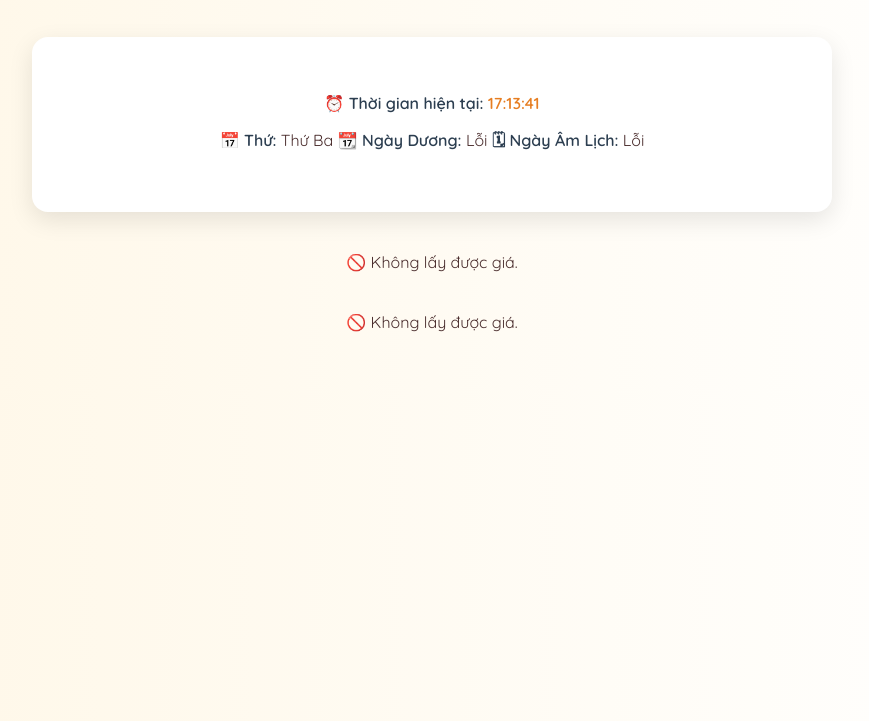
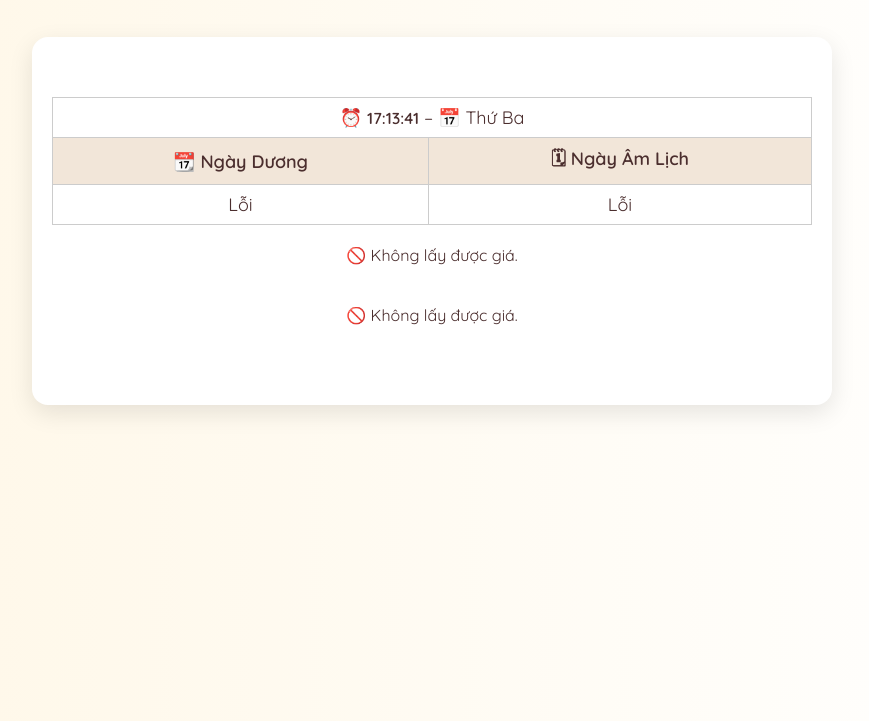
Before and after one commit to nhattan28/giaitri, a plain HTML site: page index.html in a window 1280 px wide. Shown: the part 79-800 px from the top of the page, without its empty margins (208-1077 px from the left). Drawn offline with Linux system fonts and the light colour scheme; no server answers.

Commit message:
Update index.html

```diff
--- a/index.html
+++ b/index.html
@@ -69,11 +69,15 @@
       color: #2c3e50;
     }
 
-    .time {
-      font-size: 16px;
-      font-weight: bold;
-      color: #e67e22;
-    }
+.time {
+  font-size: 16px;
+  font-weight: bold;
+
+  display: inline-block;
+  width: auto;
+  height: auto;
+}
+
 
     @media screen and (max-width: 600px) {
       h1 {
@@ -111,11 +115,21 @@
   <h1>🌾 Cập Nhật Nông Sản & Thời Gian</h1>
   <!-- Lịch âm dương -->
   <div class="container">
-    <p><span class="label">⏰ Thời gian hiện tại:</span> <span id="clock" class="time">--:--:--</span></p>
-    <p><span class="label">📅 Thứ:</span> <span id="thu">Đang tải...</span>
-    <span class="label">📆 Ngày Dương:</span> <span id="ngayDuong">Đang tải...</span>
-    <span class="label">🗓 Ngày Âm Lịch:</span> <span id="ngayAmLich">Đang tải...</span></p>
-  </div>
+<table class="time-table">
+  <tr>
+    <td colspan="2">
+      ⏰ <span id="clock" class="time">--:--:--</span> – 📅 <span id="thu">Đang tải...</span>
+    </td>
+  </tr>
+  <tr>
+    <th>📆 Ngày Dương</th>
+    <th>🗓 Ngày Âm Lịch</th>
+  </tr>
+  <tr>
+    <td><span id="ngayDuong">Đang tải...</span></td>
+    <td><span id="ngayAmLich">Đang tải...</span></td>
+  </tr>
+</table>
 
   <!-- Giá cà phê -->
   <div class="section" id="caphe">
```
